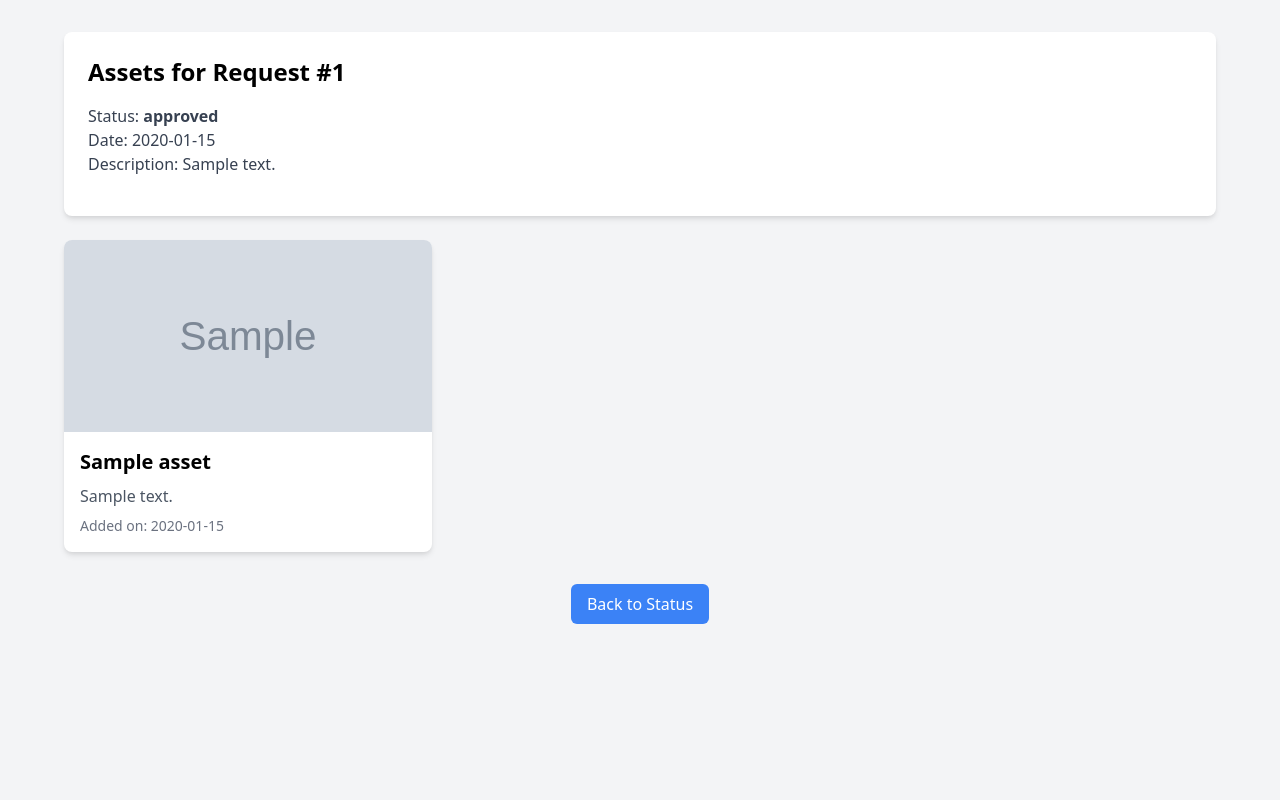
After one commit to achafi/immo_help, a FastAPI app: template app/templates/assets_view.html in a window 1280 px wide. The commit adds this page. Run offline with FastAPI, Linux system fonts and the light colour scheme; the template is opened without the code that fills it: most values are stand-ins (such as "Sample title", 1, 10 or a date in 2020); grey boxes marked "Sample" are stand-in pictures.

Commit message:
Add check assets for requets with assest_added status

```diff
--- /dev/null
+++ b/app/templates/assets_view.html
@@ -0,0 +1,50 @@
+<!DOCTYPE html>
+<html>
+
+<head>
+    <title>Assets View</title>
+    <link href="https://cdn.jsdelivr.net/npm/tailwindcss@2.2.19/dist/tailwind.min.css" rel="stylesheet">
+</head>
+
+<body class="bg-gray-100 min-h-screen p-8">
+    <div class="max-w-6xl mx-auto">
+        <div class="bg-white rounded-lg shadow-md p-6 mb-6">
+            <h1 class="text-2xl font-bold mb-4">Assets for Request #{{ consultancy_request.id }}</h1>
+            <div class="mb-4">
+                <p class="text-gray-700">Status: <span class="font-semibold">{{ consultancy_request.status }}</span></p>
+                <p class="text-gray-700">Date: {{ consultancy_request.date.strftime('%Y-%m-%d') }}</p>
+                <p class="text-gray-700">Description: {{ consultancy_request.description }}</p>
+            </div>
+        </div>
+
+        <div class="grid grid-cols-1 md:grid-cols-2 lg:grid-cols-3 gap-6">
+            {% for asset in assets %}
+            <div class="bg-white rounded-lg shadow-md overflow-hidden">
+                {% if asset.image_path %}
+                <img src="{{ asset.image_path }}" alt="{{ asset.title }}" class="w-full h-48 object-cover">
+                {% endif %}
+                <div class="p-4">
+                    <h2 class="text-xl font-semibold mb-2">{{ asset.title }}</h2>
+                    <p class="text-gray-600 mb-2">{{ asset.description }}</p>
+                    <p class="text-sm text-gray-500">Added on: {{ asset.created_at.strftime('%Y-%m-%d') }}</p>
+                </div>
+            </div>
+            {% endfor %}
+        </div>
+
+        {% if not assets %}
+        <div class="text-center py-8">
+            <p class="text-gray-600">No assets found for this request.</p>
+        </div>
+        {% endif %}
+
+        <div class="mt-8 text-center">
+            <a href="/consultancy/check-status?id={{ consultancy_request.id }}"
+                class="inline-block bg-blue-500 text-white py-2 px-4 rounded-md hover:bg-blue-600">
+                Back to Status
+            </a>
+        </div>
+    </div>
+</body>
+
+</html>
```
Also changed, not shown: app/api/consultancy.py (+32 -1 lines), app/templates/check_status.html (+20 -17 lines), app/main.py (line endings or trailing spaces).
